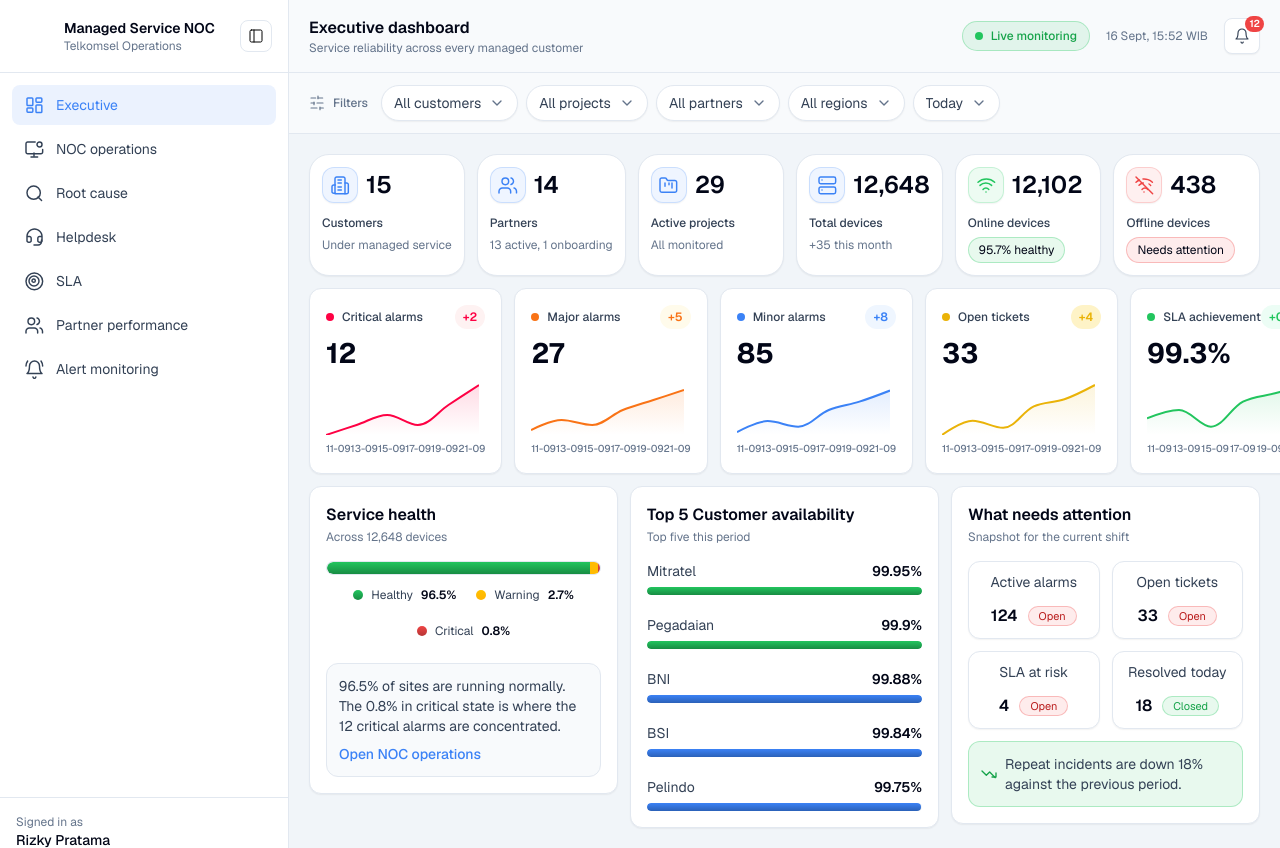
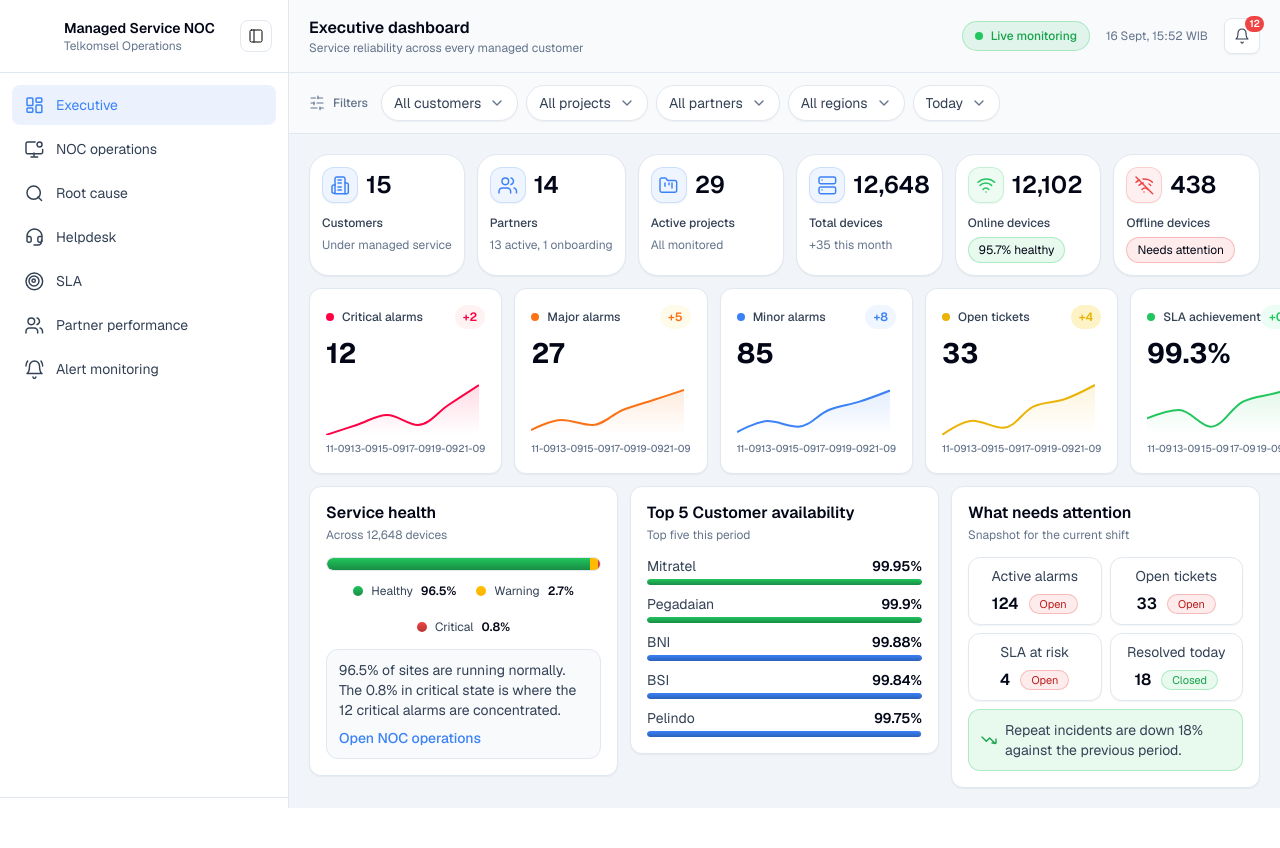
Before and after one commit to Robby18N/Pra_Project_Tsel, a Next.js app: page / in a window 1280 px wide. After the commit the page ends 808 px from the top, so only its background shows below. Built offline with nearby package versions, Linux system fonts and the light colour scheme.

Commit message:
Reduce height of Service health / Customer availability / Attention row
Tighten padding, gaps and bar heights across the third dashboard row
so it takes up noticeably less vertical space while keeping all three
cards readable and aligned.

```diff
--- a/src/components/sections/attention/AttentionCard.tsx
+++ b/src/components/sections/attention/AttentionCard.tsx
@@ -8,19 +8,19 @@
 export function AttentionCard() {
   return (
     <Card className="flex-1 min-w-0 h-fit rounded-[12px] flex flex-col gap-0 justify-start items-start">
-      <div className="box-border w-full h-fit shrink-0 p-[16px_16px_0px_16px]">
+      <div className="box-border w-full h-fit shrink-0 p-[14px_16px_0px_16px]">
         <SectionHeading title="What needs attention" subtitle="Snapshot for the current shift" />
       </div>
-      <div className="box-border w-full h-fit shrink-0 flex flex-col gap-[12px] p-[16px] justify-start items-start">
-        <div className="box-border w-full h-fit shrink-0 flex flex-row gap-[12px] justify-start items-start">
+      <div className="box-border w-full h-fit shrink-0 flex flex-col gap-[8px] p-[14px_16px_16px_16px] justify-start items-start">
+        <div className="box-border w-full h-fit shrink-0 flex flex-row gap-[8px] justify-start items-start">
           <StatTile {...ATTENTION_STATS[0]} />
           <StatTile {...ATTENTION_STATS[1]} />
         </div>
-        <div className="box-border w-full h-fit shrink-0 flex flex-row gap-[12px] justify-start items-start">
+        <div className="box-border w-full h-fit shrink-0 flex flex-row gap-[8px] justify-start items-start">
           <StatTile {...ATTENTION_STATS[2]} />
           <StatTile {...ATTENTION_STATS[3]} />
         </div>
-        <div className="box-border w-full h-fit shrink-0 flex flex-row gap-[8px] p-[12px] justify-start items-center bg-[#22c55e1a] border border-[#22c55e4d] rounded-[12px]">
+        <div className="box-border w-full h-fit shrink-0 flex flex-row gap-[8px] p-[10px_12px] justify-start items-center bg-[#22c55e1a] border border-[#22c55e4d] rounded-[12px]">
           <TrendUpIcon />
           <p className="text-[14px]/[20px] box-border flex-1 min-w-0 text-[#334155ff] font-normal text-left">
             {ATTENTION_FOOTNOTE}
--- a/src/components/sections/attention/StatTile.tsx
+++ b/src/components/sections/attention/StatTile.tsx
@@ -4,8 +4,8 @@
 
 export function StatTile({ label, value, badgeLabel, badgeClassName, badgeTextClassName }: AttentionStat) {
   return (
-    <Card className="[flex:1_1_0] h-fit rounded-[12px] flex flex-row gap-[12px] p-[10px_12px] justify-center items-start">
-      <div className="box-border w-fit shrink-0 h-fit flex flex-col gap-[12px] justify-center items-center">
+    <Card className="[flex:1_1_0] h-fit rounded-[12px] flex flex-row gap-[12px] p-[8px_12px] justify-center items-start">
+      <div className="box-border w-fit shrink-0 h-fit flex flex-col gap-[6px] justify-center items-center">
         <div className="text-[14px]/[20px] box-border text-[#334155ff] font-normal text-left whitespace-nowrap">
           {label}
         </div>
--- a/src/components/sections/customer-availability/CustomerAvailabilityCard.tsx
+++ b/src/components/sections/customer-availability/CustomerAvailabilityCard.tsx
@@ -7,13 +7,13 @@
 export function CustomerAvailabilityCard() {
   return (
     <Card className="flex-1 min-w-0 h-full rounded-[12px] flex flex-col gap-0 justify-start items-start">
-      <div className="box-border w-full h-fit shrink-0 p-[16px_16px_0px_16px]">
+      <div className="box-border w-full h-fit shrink-0 p-[14px_16px_0px_16px]">
         <SectionHeading title="Top 5 Customer availability" subtitle="Top five this period" />
       </div>
-      <div className="box-border w-full [flex:1_1_0] flex flex-col gap-[20px] p-[16px] justify-start items-start">
+      <div className="box-border w-full [flex:1_1_0] flex flex-col gap-[10px] p-[14px_16px_16px_16px] justify-start items-start">
         {CUSTOMER_AVAILABILITY.map((row) => (
-          <div key={row.name} className="box-border w-full h-fit shrink-0 flex flex-col gap-[6px] justify-start items-start">
-            <div className="box-border w-full h-[20px] shrink-0 flex flex-row justify-between items-center">
+          <div key={row.name} className="box-border w-full h-fit shrink-0 flex flex-col gap-[4px] justify-start items-start">
+            <div className="box-border w-full h-[18px] shrink-0 flex flex-row justify-between items-center">
               <div className="text-[14px]/[20px] box-border text-[#334155ff] font-normal text-left whitespace-nowrap">
                 {row.name}
               </div>
--- a/src/components/sections/service-health/ServiceHealthCard.tsx
+++ b/src/components/sections/service-health/ServiceHealthCard.tsx
@@ -7,14 +7,14 @@
 export function ServiceHealthCard() {
   return (
     <Card className="flex-1 min-w-0 h-full rounded-[12px] flex flex-col gap-0 justify-start items-start">
-      <div className="box-border w-full h-fit shrink-0 p-[16px_16px_0px_16px]">
+      <div className="box-border w-full h-fit shrink-0 p-[14px_16px_0px_16px]">
         <SectionHeading title="Service health" subtitle={DEVICE_COUNT_LABEL} />
       </div>
-      <div className="box-border w-full [flex:1_1_0] flex flex-col gap-[24px] p-[16px] justify-between items-start">
+      <div className="box-border w-full [flex:1_1_0] flex flex-col gap-[14px] p-[14px_16px_16px_16px] justify-start items-start">
         <div className="box-border w-full h-fit shrink-0">
           <ServiceHealthProgress />
         </div>
-        <div className="box-border w-full h-fit shrink-0 flex flex-col gap-0 p-[12px] justify-start items-start bg-[#f8fafcff] border border-[#e2e8f0] rounded-[12px]">
+        <div className="box-border w-full h-fit shrink-0 flex flex-col gap-0 p-[10px_12px] justify-start items-start bg-[#f8fafcff] border border-[#e2e8f0] rounded-[12px]">
           <p className="text-[14px]/[20px] box-border w-full text-[#334155ff] font-normal text-left">
             {SERVICE_HEALTH_SUMMARY}
           </p>
--- a/src/components/ui/ProgressBar.tsx
+++ b/src/components/ui/ProgressBar.tsx
@@ -15,7 +15,7 @@
   const clamped = Math.max(0, Math.min(100, percent));
   return (
     <div
-      className={`box-border w-full h-[8px] shrink-0 overflow-hidden rounded-[9999px] bg-[#f1f5f9] ${className}`}
+      className={`box-border w-full h-[6px] shrink-0 overflow-hidden rounded-[9999px] bg-[#f1f5f9] ${className}`}
     >
       <div
         className="h-full rounded-[9999px]"
```
